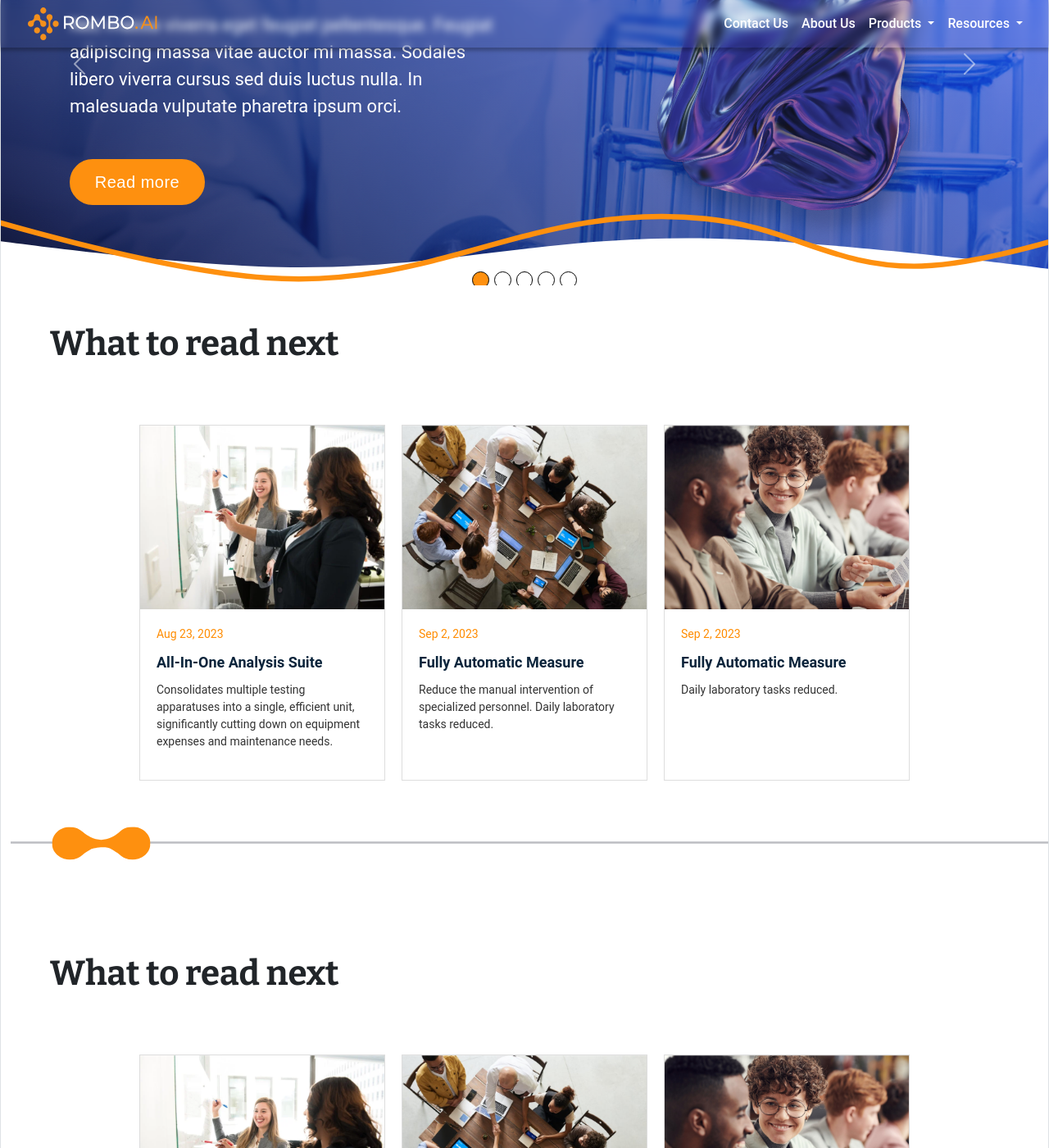
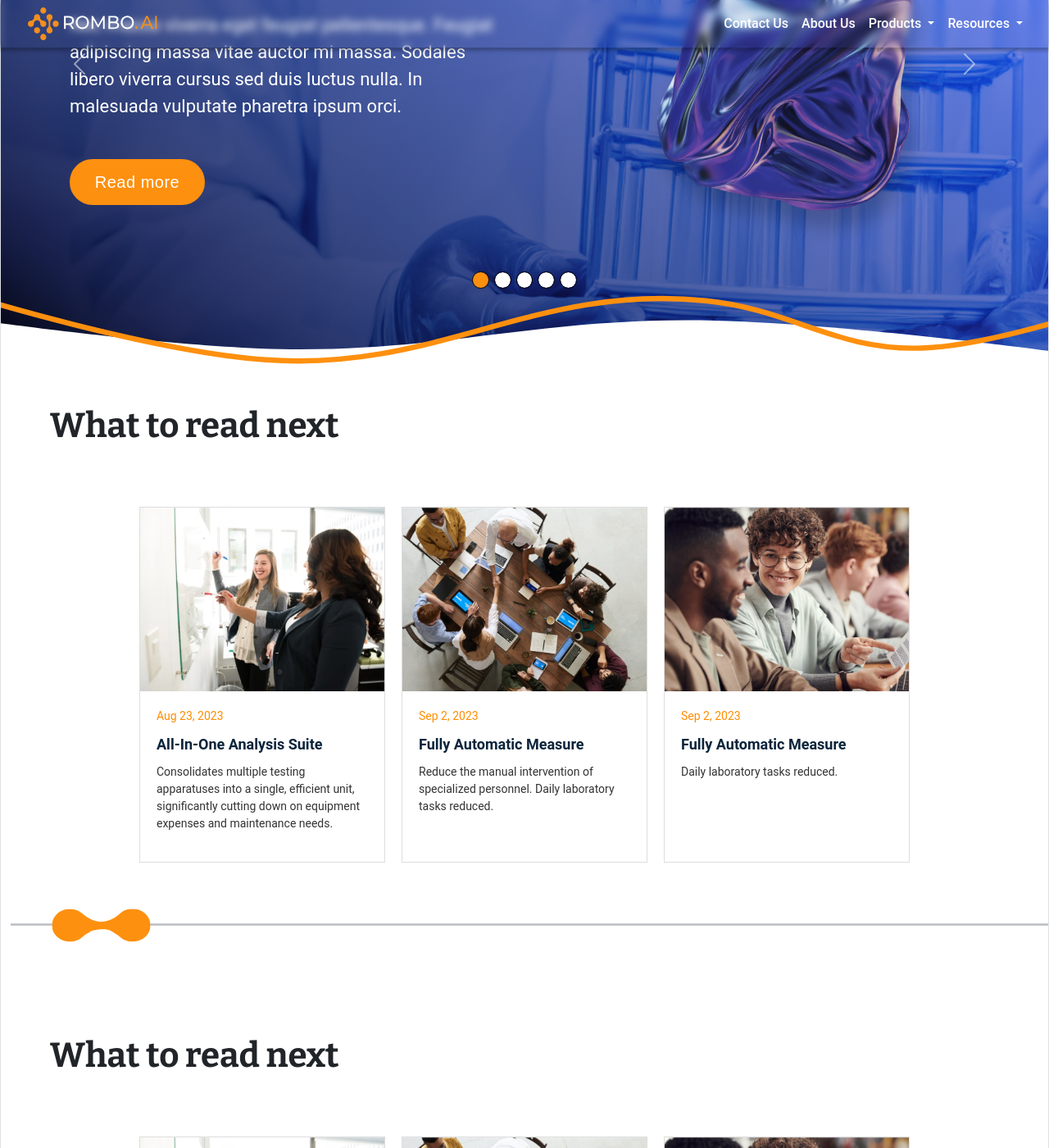
Before and after one commit to Nillkabbo/dummy_site, a Jekyll site: the page built from blog.html, in a window 1280 px wide and 1400 px high, scrolled down 292 px. Shown: the whole window at 82% size. Built offline with Jekyll 4.4.1, drawn with Linux system fonts in a browser that asks for light colours; comment, search, counter and statistics services are not loaded.

Commit message:
Fixing issue.

```diff
--- a/css/custom/style.css
+++ b/css/custom/style.css
@@ -1418,7 +1418,7 @@ label.ckb input:checked ~ span.checkmark::after {
     position: relative;
     text-align: center;
     overflow: hidden;
-    height: 640px;
+    height: 740px;
     width: 100%;
 }
 
```
